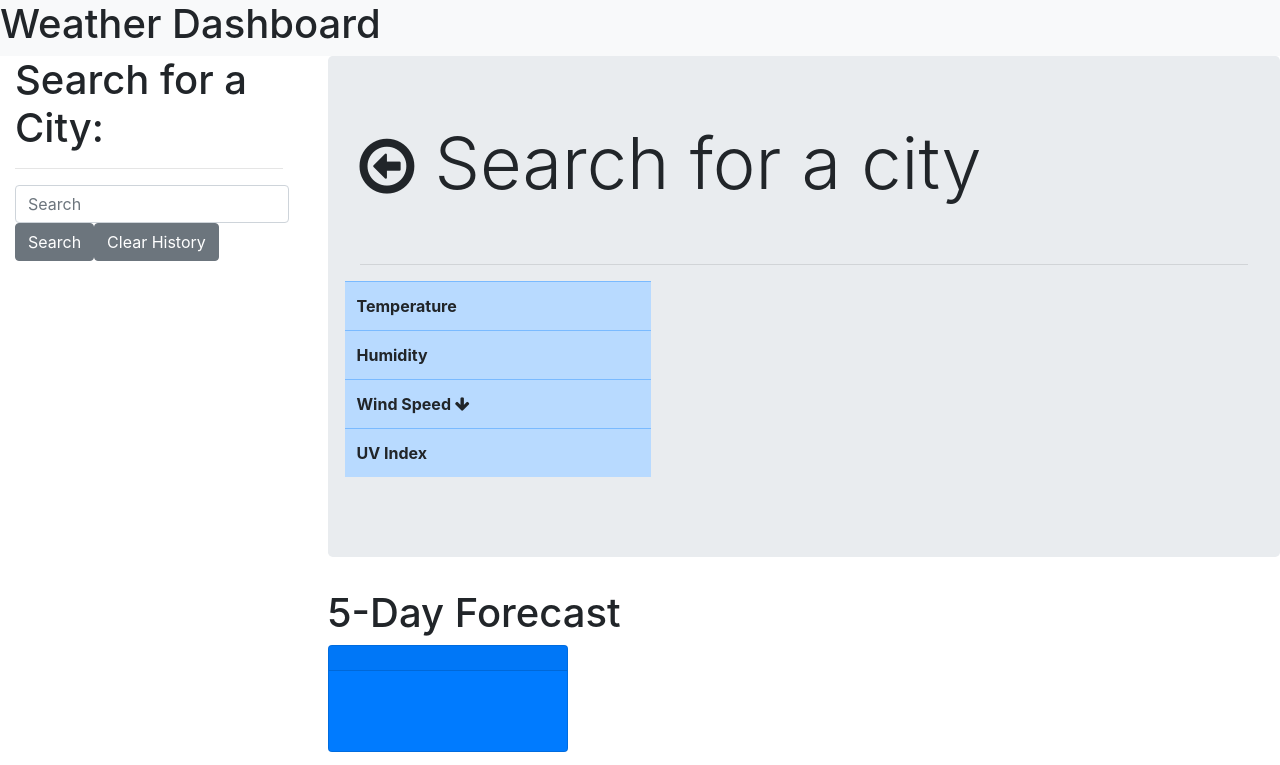
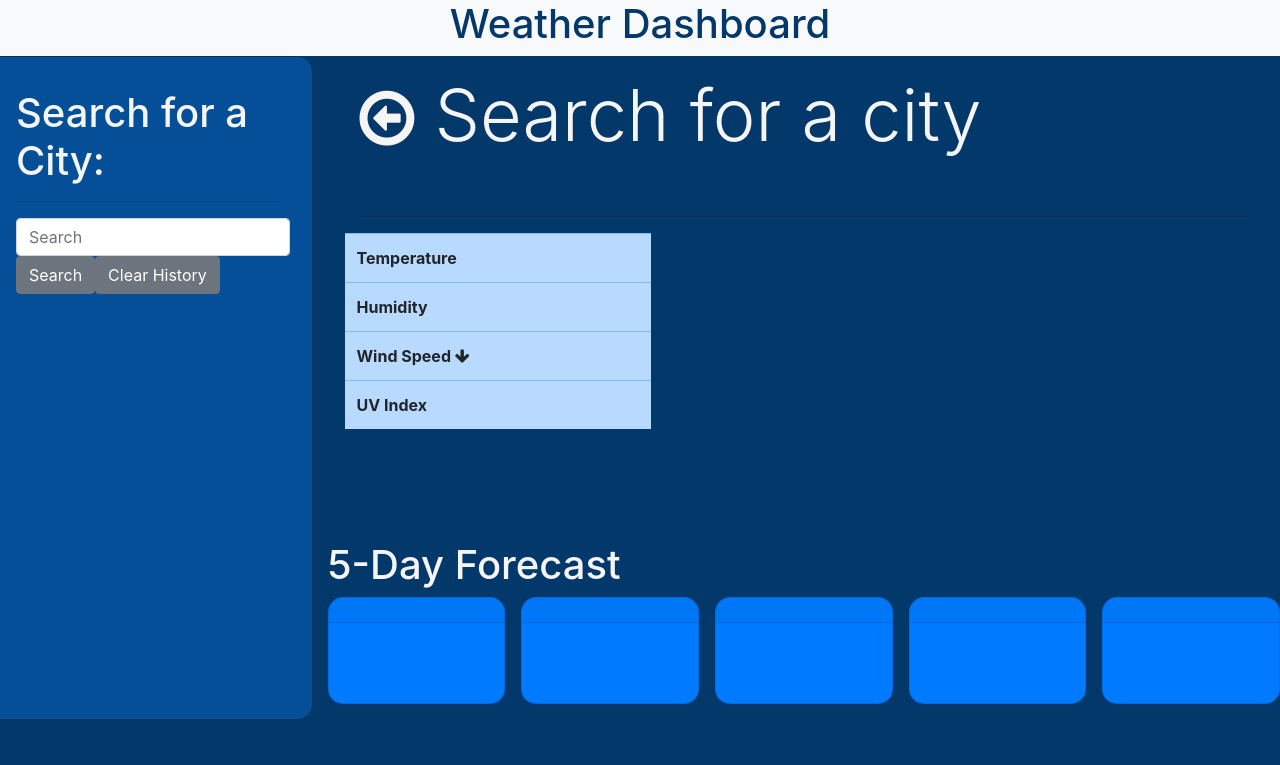
Before and after one commit to Onaysa/weather-js-application, a plain HTML site: page index.html in a window 1280 px wide. Shown: the top 765 px of the page. Drawn offline with nearby package versions, Linux system fonts and the light colour scheme.

Commit message:
added my css and linked it to my html

```diff
--- a/Assests/style.css
+++ b/Assests/style.css
@@ -0,0 +1,51 @@
+/* * {
+    border: 1px solid black;
+} */
+
+body {
+    color: whitesmoke;
+    background-color: #03386a;
+}
+
+header {
+    text-align: center;
+    color: #03386a;
+}
+
+hr {
+    color: whitesmoke;
+}
+
+aside {
+    background-color: #044f97;
+    border-radius: 15px;
+    border: 1px solid #023362;
+}
+.jumbotron {
+    background-color: transparent;
+    padding-top: 1rem;
+}
+
+.table {
+    width: 100%;
+}
+.table th {
+    white-space: nowrap;
+}
+.table td {
+    width: 75%;
+}
+
+.container {
+    margin: 2rem auto;
+}
+.card {
+    display: inline-block;
+    width: 100%;
+    border-radius: 15px;
+}
+.card-container {
+    display: grid;
+    grid-gap: 1rem;
+    grid-template-columns: repeat(auto-fit, minmax(150px, 1fr));
+}
--- a/index.html
+++ b/index.html
@@ -19,7 +19,7 @@
             rel="stylesheet"
             href="https://cdnjs.cloudflare.com/ajax/libs/font-awesome/4.7.0/css/font-awesome.min.css"
         />
-        <link rel="stylesheet" href="" />
+        <link rel="stylesheet" href="./Assests/style.css" />
 
         <title>Weather Dashboard</title>
     </head>
```
